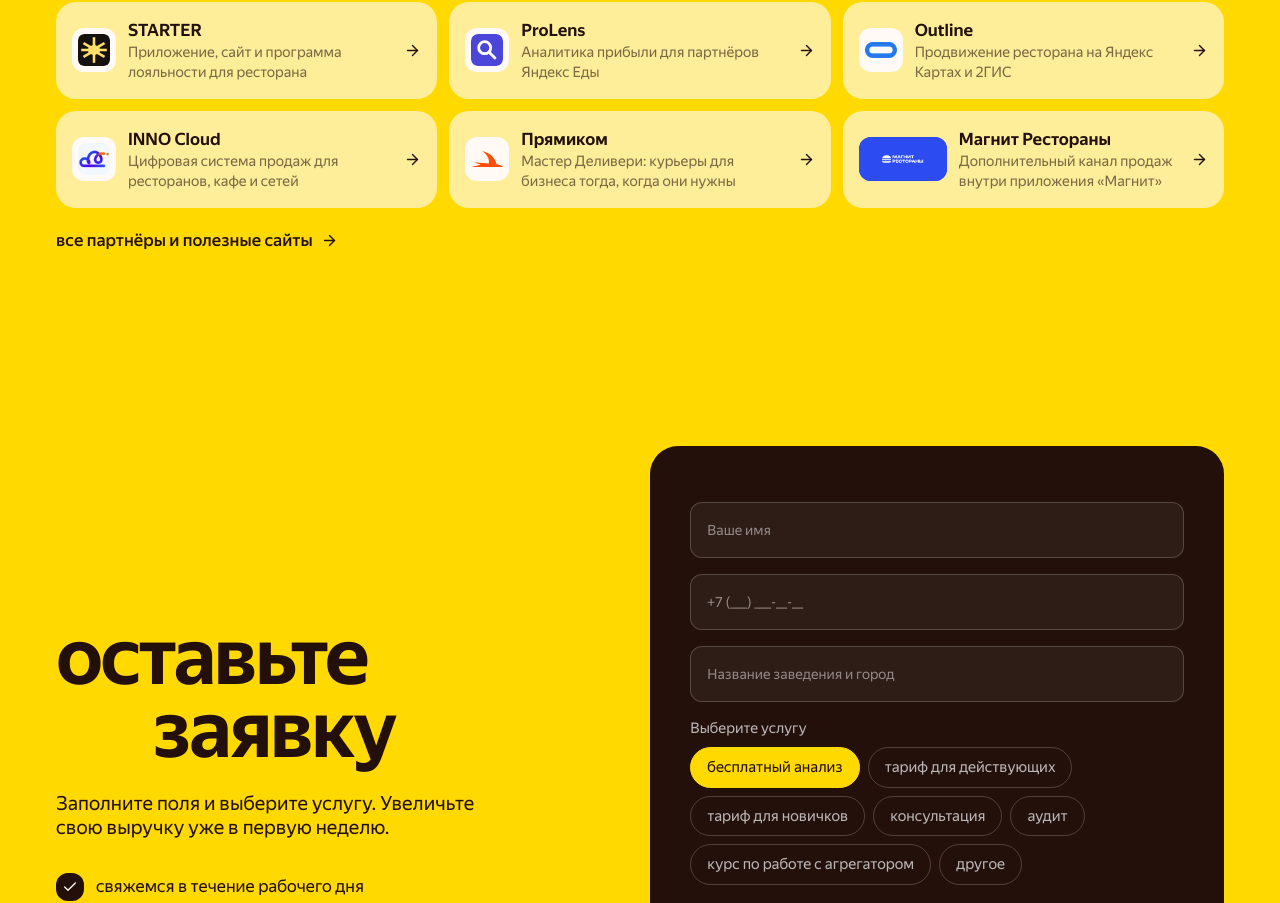
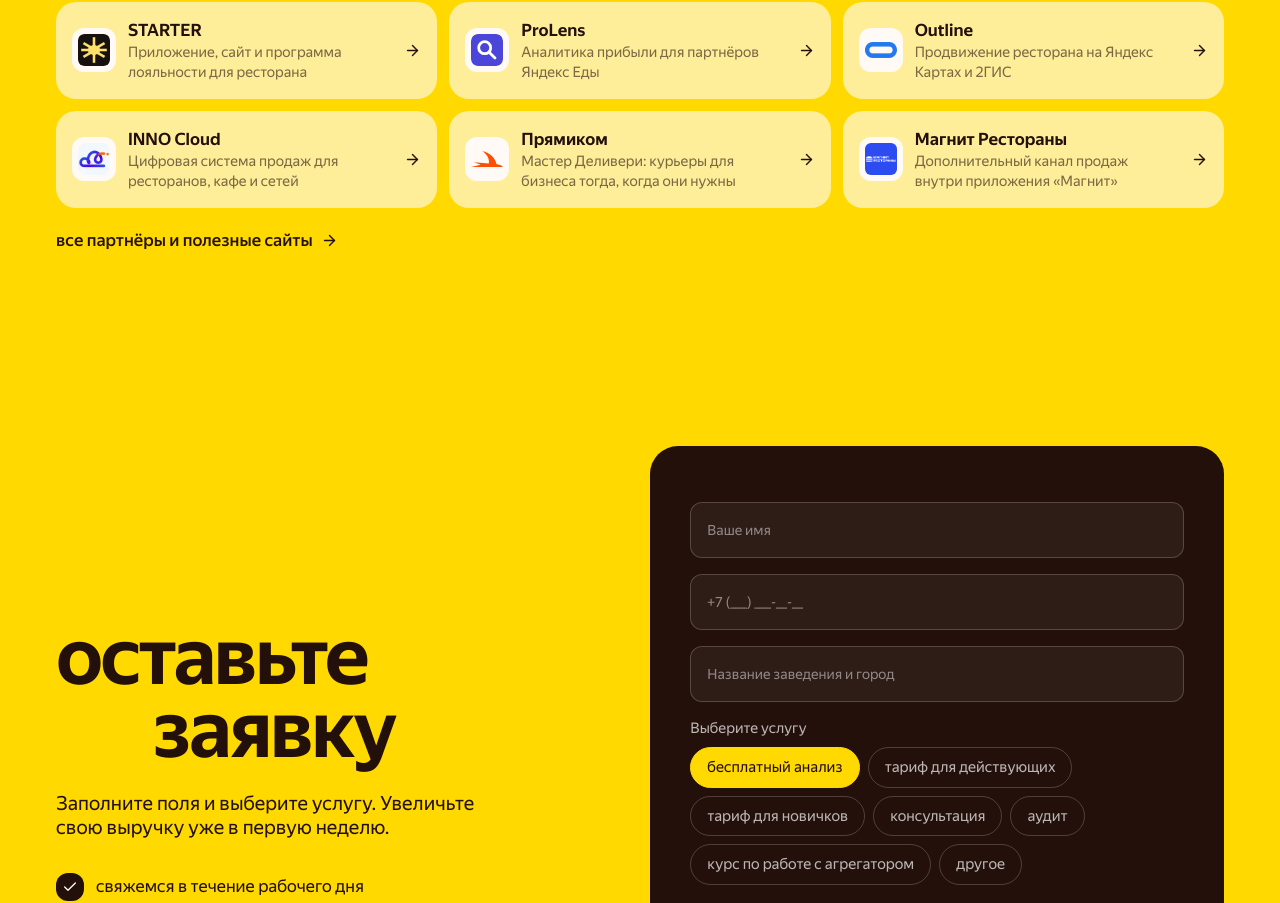
Before and after one commit to iamsitnikov-prog/food-delivery-site-10, a React (Vite) app: page /partnery/cifra in a window 1280 px wide. Shown: the part 1236-2139 px from the top of the page. Built offline with nearby package versions, Linux system fonts and the light colour scheme.

Commit message:
Единые квадратные рамки логотипов и заполнение портрета

```diff
--- a/src/components/PartnerLogo.tsx
+++ b/src/components/PartnerLogo.tsx
@@ -1,13 +1,25 @@
 import type { Partner } from "@/data/partners";
 
-/** Логотип партнёра. Если логотипа нет, рисуем знак с первой буквой названия в цветах сайта. */
-const PartnerLogo = ({ p, className = "" }: { p: Pick<Partner, "name" | "logo">; className?: string }) =>
-  p.logo ? (
-    <img src={p.logo} alt={`Логотип ${p.name}`} width={96} height={96} style={p.logo === "/partners/magnit-restorany-logo.png" ? { width: "auto", padding: 0, backgroundColor: "#294df0" } : undefined} loading="lazy" decoding="async" className={`${className} bg-cream object-contain`} />
+/** Единая квадратная рамка для логотипов и фотографий партнёров. */
+const PartnerLogo = ({ p, className = "" }: { p: Pick<Partner, "name" | "logo">; className?: string }) => {
+  // Фото и знак на сплошном фоне заполняют рамку; прозрачные логотипы сохраняем целиком.
+  const fill = p.logo?.includes("lutcenkova-evgenia-") || p.logo === "/partners/magnit-restorany-logo.png";
+
+  return p.logo ? (
+    <img
+      src={p.logo}
+      alt={`Логотип ${p.name}`}
+      width={96}
+      height={96}
+      loading="lazy"
+      decoding="async"
+      className={`${className} bg-cream ${fill ? "object-cover" : "object-contain"}`}
+    />
   ) : (
     <span aria-hidden="true" className={`${className} flex items-center justify-center bg-foreground font-display font-semibold text-brand`}>
       {p.name.replace(/[^\p{L}\p{N}]/gu, "").slice(0, 1).toUpperCase()}
     </span>
   );
+};
 
 export default PartnerLogo;
```
